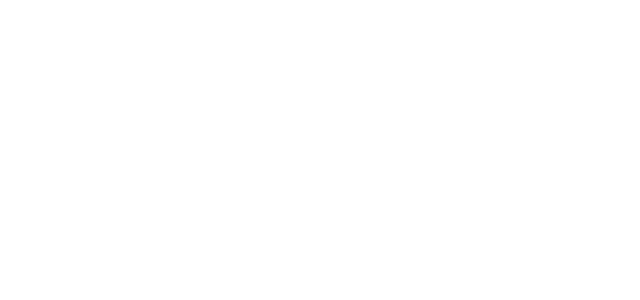
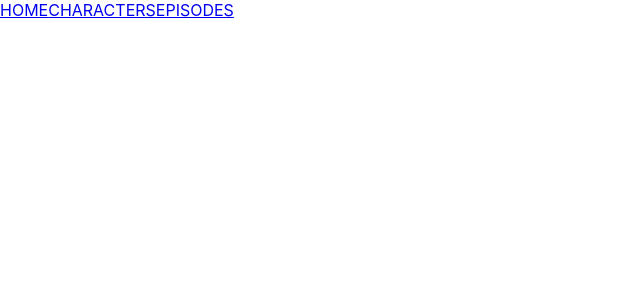
Before and after one commit to AlbertoLanchas/RickMorty, a React (Create React App) app: page / in a window 1280 px wide. Before the commit this address had no page. Shown: the top 300 px of the page, without its empty margins (0-640 px from the left). Built offline with nearby package versions, Linux system fonts and the light colour scheme.

Commit message:
links created
Signed-off-by: AlbertoLanchas <albertolsn7@gmail.com>

```diff
--- a/package.json
+++ b/package.json
@@ -10,6 +10,7 @@
     "react": "^18.2.0",
     "react-dom": "^18.2.0",
     "react-router": "^6.3.0",
+    "react-router-dom": "^6.3.0",
     "react-scripts": "5.0.1",
     "web-vitals": "^2.1.4"
   },
--- a/src/App.js
+++ b/src/App.js
@@ -1,18 +1,31 @@
-import "./App.css";
 import { BrowserRouter, Routes, Route } from "react-router-dom";
+import { NavLink } from "react-router-dom";
 import Home from "./components/Home";
 import Characters from "./components/Characters";
+import CharacterDetails from "./components/CharacterDetails";
 import Episodes from "./components/Episodes";
 
 function App() {
   return (
     <div className="App">
       <BrowserRouter>
+        <NavLink to={`/home`} key={"home"}>
+          HOME
+        </NavLink>
+        <NavLink to={`/characters`} key={"characters"}>
+          CHARACTERS
+        </NavLink>
+        <NavLink to={`/episodes`} key={"episodes"}>
+          EPISODES
+        </NavLink>
         <Routes>
-          <Route path="/home" element={Home}></Route>
-          <Route path="/characters" element={Characters}></Route>
-          <Route path="/characters/:id" element={Characters}></Route>
-          <Route path="/episodes" element={Episodes}></Route>
+          <Route path="/home" element={<Home></Home>}></Route>
+          <Route path="/characters" element={<Characters></Characters>}></Route>
+          <Route
+            path="/characters/:id"
+            element={<CharacterDetails></CharacterDetails>}
+          ></Route>
+          <Route path="/episodes" element={<Episodes></Episodes>}></Route>
         </Routes>
       </BrowserRouter>
     </div>
--- /dev/null
+++ b/src/components/CharacterDetails.jsx
@@ -0,0 +1,7 @@
+import React from "react";
+
+const CharacterDetails = () => {
+  return <div>CharacterDetails</div>;
+};
+
+export default CharacterDetails;
```
Also changed, not shown: 1 other file (tests, documents, lock files or other folders).
